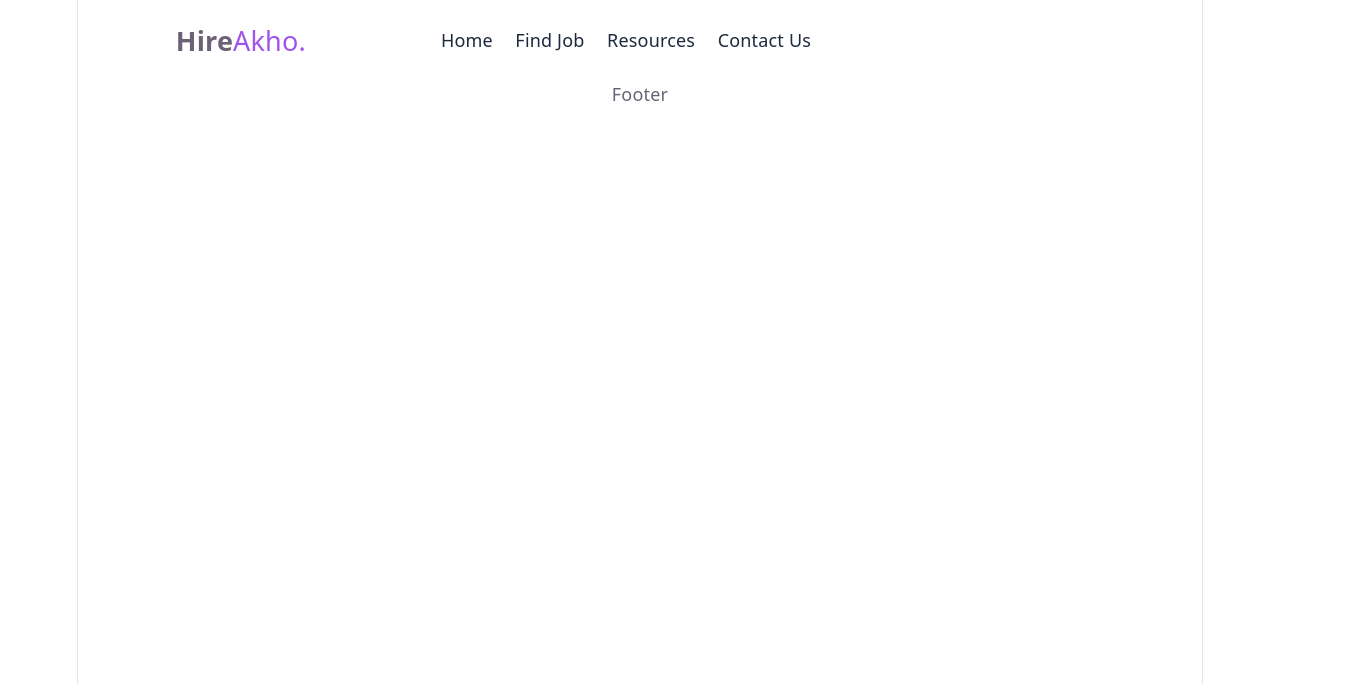
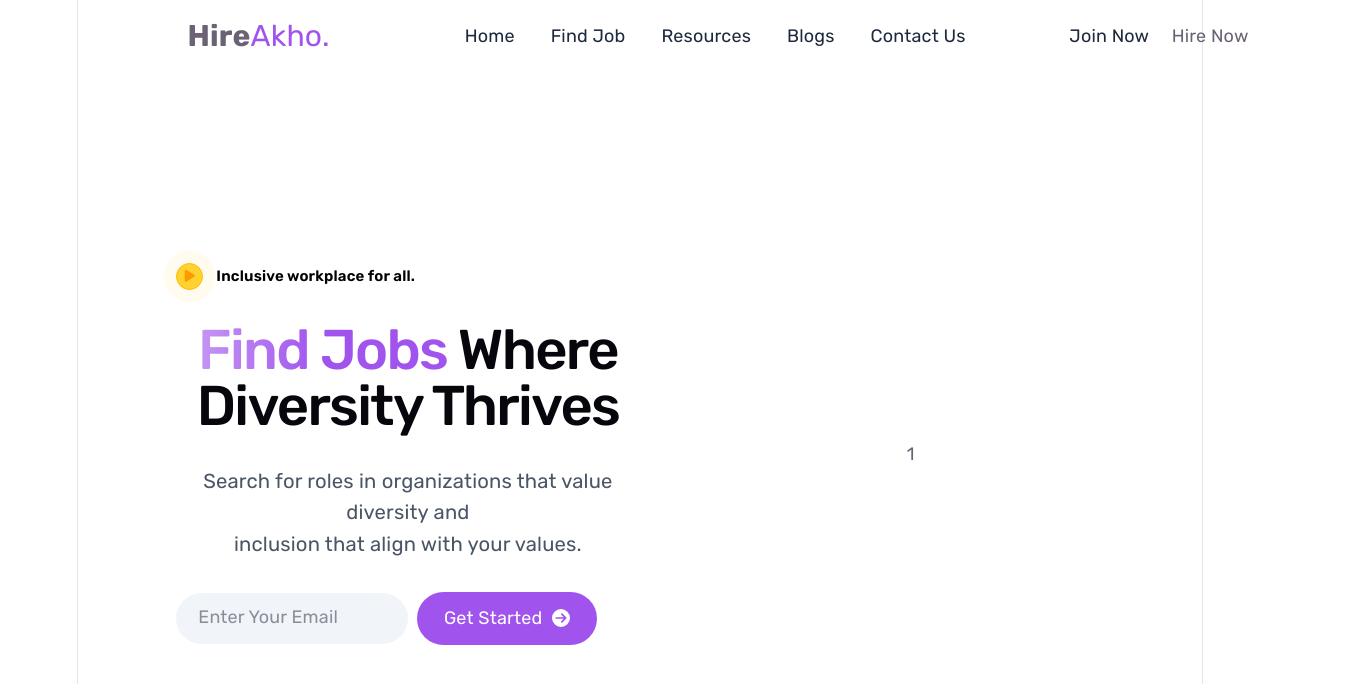
Before and after one commit to asadqureshi786/job-portal, a React (Vite) app: page / in a window 1280 px wide. Shown: the top 684 px of the page, 1358 px wide, since content can reach past the window. Built offline with nearby package versions, Linux system fonts and the light colour scheme.

Commit message:
banner content updated

```diff
--- a/package.json
+++ b/package.json
@@ -13,6 +13,7 @@
     "@tailwindcss/vite": "^4.2.4",
     "react": "^19.2.4",
     "react-dom": "^19.2.4",
+    "react-icons": "^5.6.0",
     "tailwindcss": "^4.2.4"
   },
   "devDependencies": {
--- a/src/App.css
+++ b/src/App.css
@@ -17,6 +17,9 @@
 /* Anton */
 @import url('https://fonts.googleapis.com/css2?family=Anton&display=swap');
 
+/* Rubik */
+@import url('https://fonts.googleapis.com/css2?family=Rubik:ital,wght@0,300..900;1,300..900&display=swap');
+
 
 :root{
    --primary: #A053ED;
@@ -34,6 +37,7 @@
     --font-Sans: "Open Sans", sans-serif;
     --font-Nunito: "Nunito", sans-serif;
     --font-Anton: "Anton", sans-serif;
+    --font-Rubik: "Rubik", sans-serif;
 
 
     /* colors */
@@ -49,6 +53,23 @@
     --breakpoint-4xl: 1920px;
 }
 
+h1,h2,h3,h4,h5,h6,p,span,a,li,div{
+  font-family: var(--font-Rubik);
+}
+
+.g-text {
+  /* 1. Define the gradient */
+  background: #A053ED;
+background: linear-gradient(90deg,rgba(160, 83, 237, 0.61) 0%, rgba(160, 83, 237, 1) 50%);
+  /* 2. Clip the background to the text (WebKit prefix for compatibility) */
+  -webkit-background-clip: text;
+  background-clip: text;
+
+  /* 3. Make the text transparent to show the background */
+  -webkit-text-fill-color: transparent; /* Higher specificity for WebKit */
+  color: transparent;
+}
+
 .tw-container{
   @apply mx-auto xl:px-3 px-7 max-w-full xl:max-w-[95%]
 }
--- a/src/App.jsx
+++ b/src/App.jsx
@@ -4,12 +4,16 @@ import './assets/css/style.scss'
 
 import Header from './components/layouts/landingPage/Header'
 import Footer from './components/layouts/landingPage/Footer'
+import Banner from './components/web/Banner'
 
 function App() {
 
   return (
     <>
       <Header/>
+      <div className="main_wrapper mt-21.5">
+        <Banner/>
+      </div>
       <Footer/>
     </>
   )
--- a/src/components/layouts/landingPage/Footer.jsx
+++ b/src/components/layouts/landingPage/Footer.jsx
@@ -2,6 +2,7 @@ import React from 'react'
 
 export default function Footer() {
   return (
-    <div>Footer</div>
+    <div></div>
+
   )
 }
--- a/src/components/layouts/landingPage/Header.jsx
+++ b/src/components/layouts/landingPage/Header.jsx
@@ -2,15 +2,15 @@ import React from 'react'
 
 export default function Header() {
   return (
-   <header className="py-5" >
+   <header className="py-5 absolute mx-auto w-full top-0" >
      <div className='container'>
         <div className="flex items-center justify-between">
             <div className="flex items-center gap-30">
-                <a href="" className="logo text-2xl">
+                <a href="" className="logo text-[30px]">
                     <span className='font-bold' >Hire</span>
                     <span className='text-primary' >Akho.</span>
                 </a>
-                <ul className='flex items-center gap-5 [&_a]:text-base [&_a]:hover:text-primary font-normal text-slate-800 [&_a]:transition-all ' >
+                <ul className='flex items-center gap-8 [&_a]:text-base [&_a]:hover:text-primary font-normal text-slate-800 [&_a]:transition-all ' >
                     <li>
                         <a href="">Home</a>
                     </li>
@@ -21,9 +21,16 @@ export default function Header() {
                         <a href="">Resources</a>
                     </li>
                     <li>
+                        <a href="">Blogs</a>
+                    </li>
+                    <li>
                         <a href="">Contact Us</a>
                     </li>
                 </ul>
+            </div>
+            <div className="flex gap-5">
+                <button className="text-base hover:text-primary font-normal text-slate-800 transition-all cursor-pointer">Join Now</button>
+                <button className="btn btn-primary">Hire Now</button>
             </div>
         </div>
     </div>
--- /dev/null
+++ b/src/components/web/Banner.jsx
@@ -0,0 +1,38 @@
+import React from 'react'
+import { FaPlay } from "react-icons/fa6";
+import { FaCircleArrowRight } from "react-icons/fa6";
+
+
+export default function Banner() {
+    return (
+        <div className="h-[calc(100dvh-86px)]  flex items-center">
+            <div className="container">
+            <div className="flex items-center justify-between">
+                <div className="lg:w-6/12">
+                    <div className="flex items-center gap-3 mb-6 ">
+                        <div class="relative flex size-6">
+                            <span class="absolute inline-flex h-full w-full animate-ping rounded-full bg-amber-300 "></span>
+                            <span class="relative inline-flex items-center justify-center size-6 rounded-full border border-amber-400 bg-amber-300">
+                                <span className='text-amber-500 text-xs' ><FaPlay /></span>
+                            </span>
+                        </div>
+                        <p className='text-[15px] font-semibold text-black' >Inclusive workplace for all.</p>
+                    </div>
+
+                    <h1 className='text-7xl font-semibold text-black' > <span className='g-text' >Find Jobs</span> Where <br className='lg:inline-block hidden' /> Diversity Thrives</h1>
+                    <p className='text-lg text-gray-600 mt-6' >Search for roles in organizations that value diversity and <br className='lg:inline-block hidden' /> inclusion that align with your values.</p>
+
+                    <div className="flex items-center mt-7 gap-2">
+                        <div className="bg-slate-100 rounded-full px-5 pt-2.5 pb-3 w-[50%]">
+                            <input type="text" placeholder='Enter Your Email' className='text-slate-800 border-0 focus:border-0 focus:outline-none focus:shadow-none'  />
+                        </div>
+                        <button className='bg-primary hover:bg-secondary w-max whitespace-pre cursor-pointer text-white px-6 py-3 rounded-full transition-all flex items-center gap-1' >Get Started <span><FaCircleArrowRight /></span> </button>
+                    </div>
+
+                </div>
+                <div className="lg:w-5/12">1</div>
+            </div>
+        </div>
+        </div>
+    )
+}
```
Also changed, not shown: 1 other file (tests, documents, lock files or other folders).
